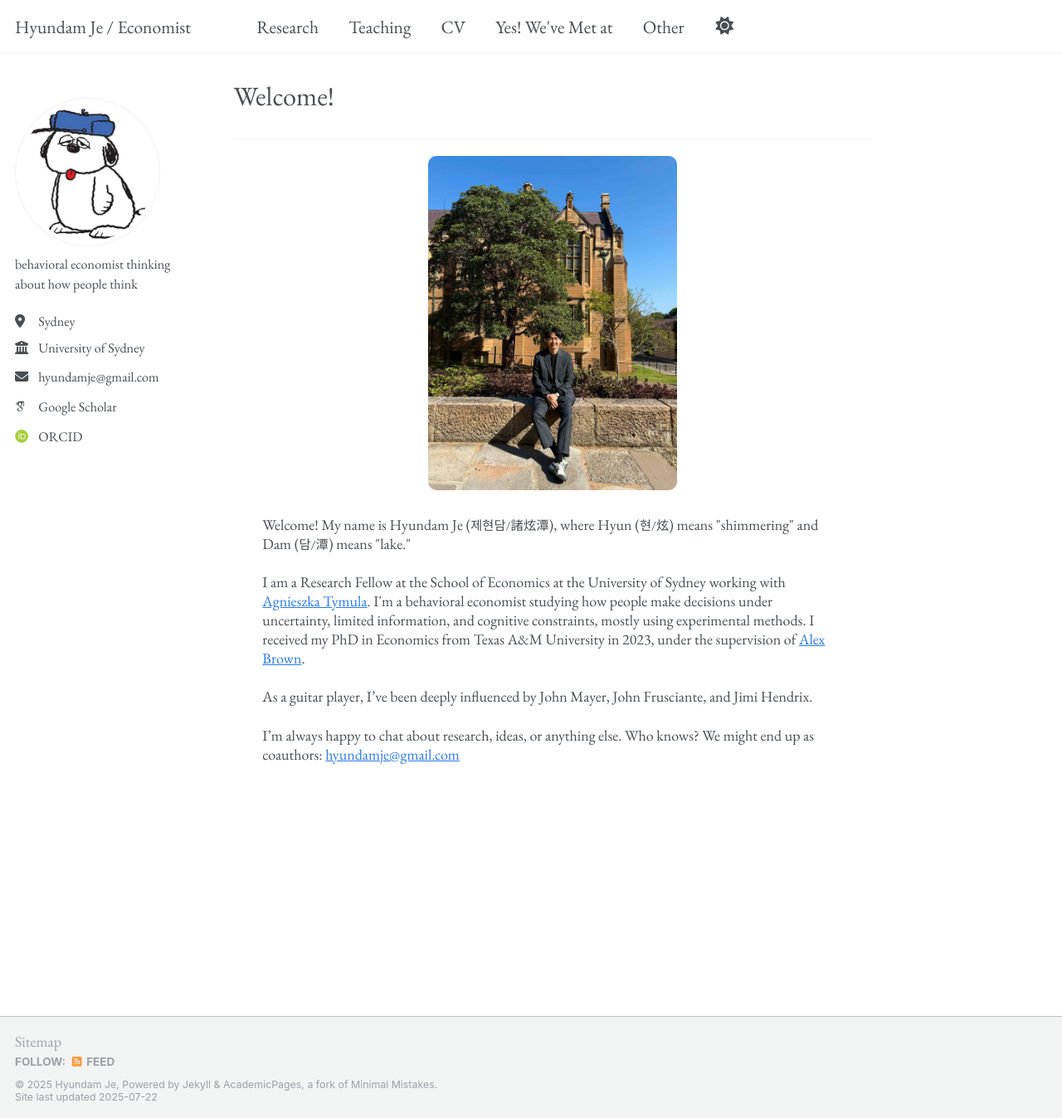
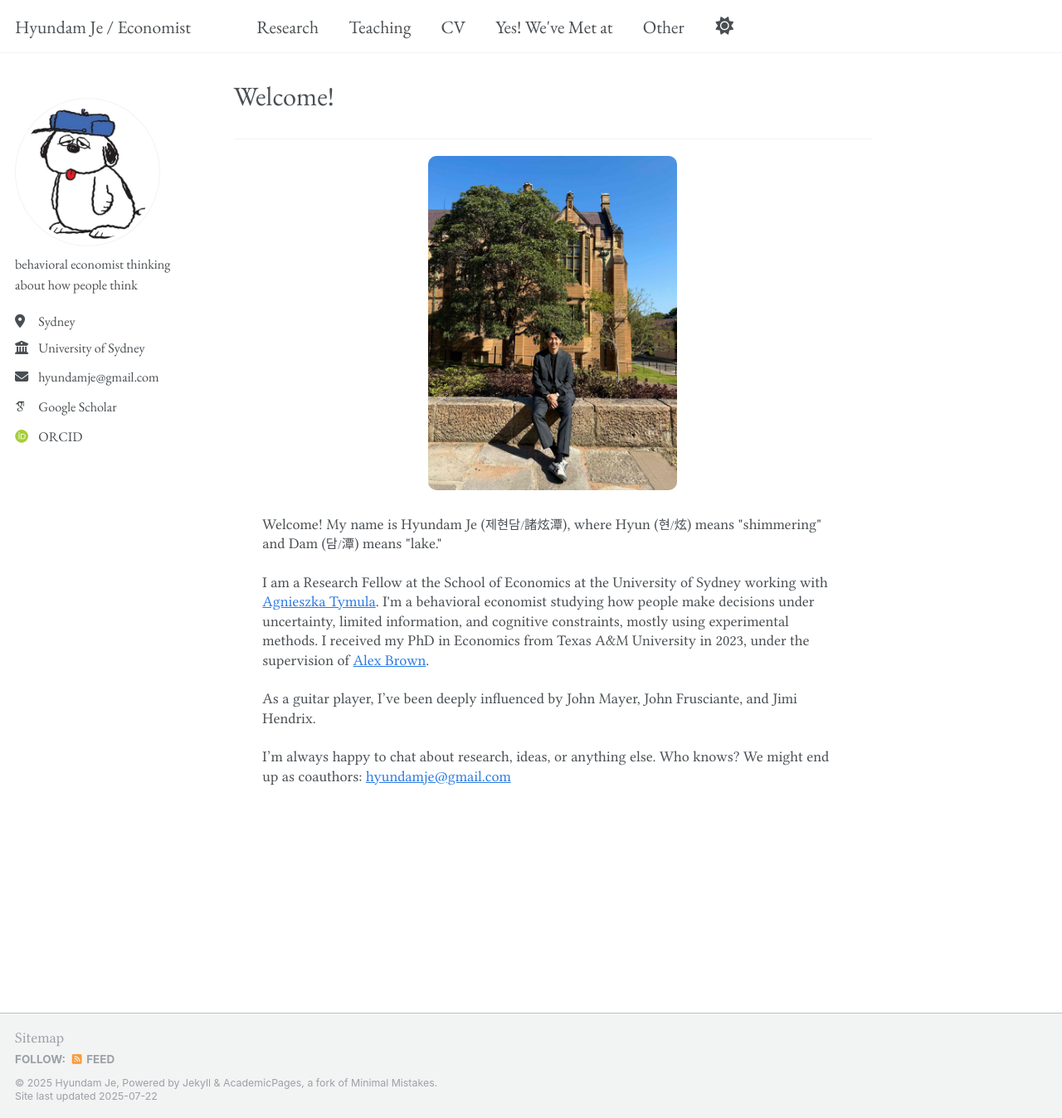
Before and after one commit to hyundamje/hyundamje.github.io, a Jekyll site: the page built from _pages/about.md, in a window 1280 px wide and 1348 px high. Shown: the whole window at 83% size. Built offline with Jekyll 4.4.1, drawn with Linux system fonts in a browser that asks for light colours; some web fonts are replaced.

Commit message:
Update _base.scss

```diff
--- a/_sass/layout/_base.scss
+++ b/_sass/layout/_base.scss
@@ -40,9 +40,9 @@
   padding-bottom: 9em;
 //   font-family: 'Source Serif 4', serif;
  // font-family: 'Crimson Pro', serif;
-  font-family: 'EB Garamond', serif;
- // font-family:  'Libertine', serif;
- // line-height: 1.3;
+ // font-family: 'EB Garamond', serif;
+  font-family:  'Libertine', serif;
+  line-height: 1.3;
   //  font-weight: 400;
 
   &.overflow--hidden {
```
